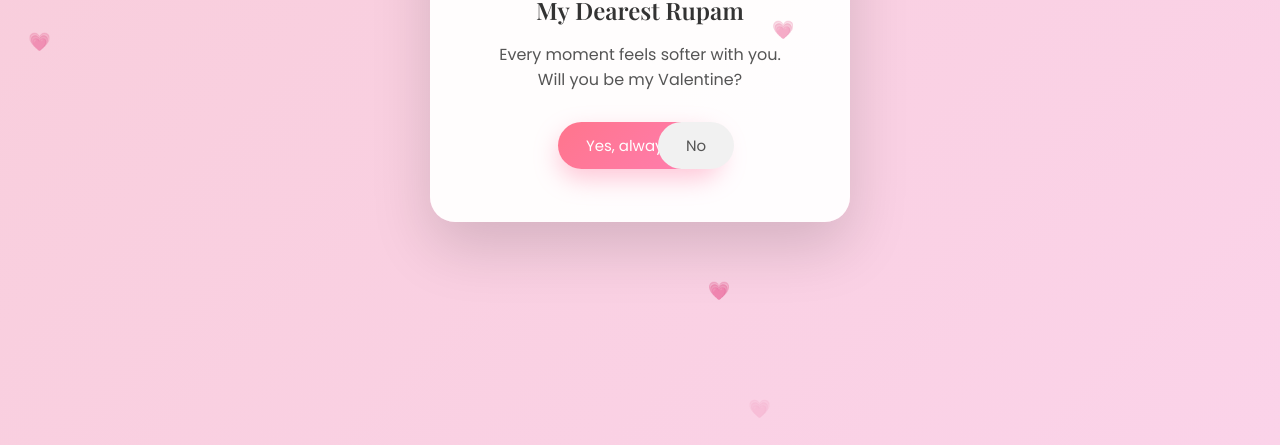
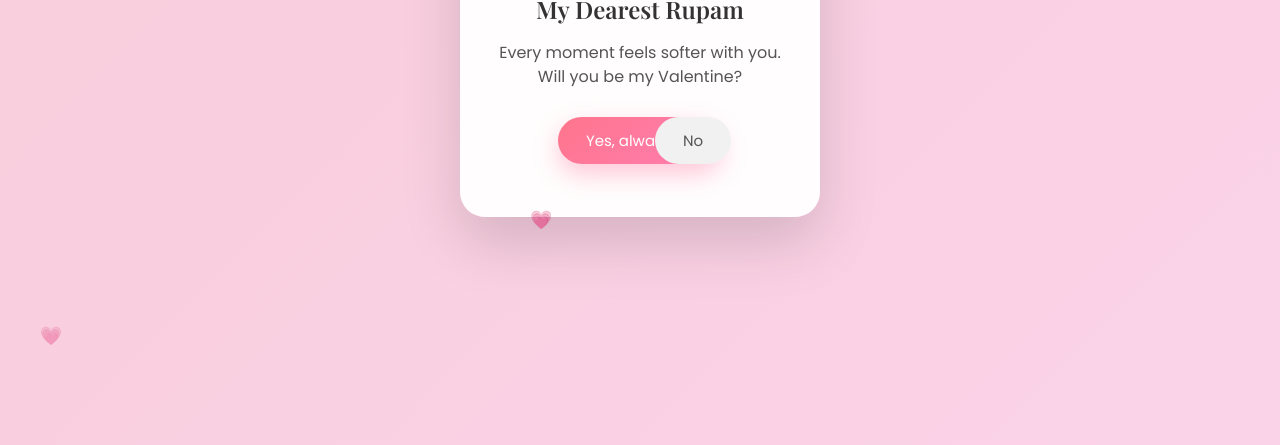
Before and after one commit to imjoy232-cell/New, a plain HTML site: page Indextest.html in a window 1280 px wide. Shown: the part 355-800 px from the top of the page. Drawn offline with nearby package versions, Linux system fonts and the light colour scheme.

Commit message:
Refactor Indextest.html for improved layout and interactivity
Updated HTML structure, styles, and JavaScript functionality for the Valentine's Day card.

```diff
--- a/Indextest.html
+++ b/Indextest.html
@@ -2,52 +2,70 @@
 <html lang="en">
 <head>
   <meta charset="UTF-8" />
+  <meta name="viewport" content="width=device-width, initial-scale=1.0" />
   <title>Be My Valentine 💖</title>
-  <meta name="viewport" content="width=device-width, initial-scale=1.0" />
+
+  <!-- Fonts -->
+  <link
+    href="https://fonts.googleapis.com/css2?family=Playfair+Display:wght@500;600&family=Poppins:wght@300;400&display=swap"
+    rel="stylesheet"
+  />
 
   <style>
-    @import url('https://fonts.googleapis.com/css2?family=Playfair+Display:wght@500;600&family=Poppins:wght@300;400&display=swap');
+    :root {
+      --pink-1: #f8cdda;
+      --pink-2: #fbd3e9;
+      --accent-1: #ff758c;
+      --accent-2: #ff7eb3;
+      --text-dark: #333;
+      --text-light: #555;
+    }
+
+    * {
+      box-sizing: border-box;
+    }
 
     body {
       margin: 0;
-      height: 100vh;
+      min-height: 100vh;
       display: flex;
       justify-content: center;
       align-items: center;
-      background: linear-gradient(135deg, #f8cdda, #fbd3e9);
-      font-family: 'Poppins', sans-serif;
+      background: linear-gradient(135deg, var(--pink-1), var(--pink-2));
+      font-family: "Poppins", sans-serif;
       overflow: hidden;
     }
 
     .card {
-      background: rgba(255,255,255,0.95);
+      background: rgba(255, 255, 255, 0.95);
       padding: 40px 30px;
       border-radius: 25px;
       text-align: center;
       width: 90%;
       max-width: 360px;
-      box-shadow: 0 25px 60px rgba(0,0,0,0.15);
-      animation: fadeIn 1.8s ease;
+      box-shadow: 0 25px 60px rgba(0, 0, 0, 0.15);
+      animation: fadeIn 1.4s ease;
       position: relative;
     }
 
+    .heart {
+      font-size: 46px;
+      margin-bottom: 10px;
+      animation: heartbeat 2s infinite;
+    }
+
     h1 {
-      font-family: 'Playfair Display', serif;
+      font-family: "Playfair Display", serif;
       font-size: 24px;
-      margin-bottom: 10px;
-      color: #333;
+      margin: 10px 0;
+      color: var(--text-dark);
     }
 
     p {
       font-size: 16px;
-      color: #555;
-      margin-bottom: 30px;
-    }
-
-    .heart {
-      font-size: 46px;
-      animation: heartbeat 2s infinite;
-      margin-bottom: 15px;
+      color: var(--text-light);
+      margin-bottom: 28px;
+      line-height: 1.5;
     }
 
     .buttons {
@@ -61,14 +79,14 @@
       border: none;
       font-size: 15px;
       cursor: pointer;
-      transition: all 0.4s ease;
-      font-family: 'Poppins', sans-serif;
+      font-family: "Poppins", sans-serif;
+      transition: transform 0.3s ease, box-shadow 0.3s ease;
     }
 
     #yesBtn {
-      background: linear-gradient(135deg, #ff758c, #ff7eb3);
-      color: white;
-      box-shadow: 0 10px 25px rgba(255,120,160,0.4);
+      background: linear-gradient(135deg, var(--accent-1), var(--accent-2));
+      color: #fff;
+      box-shadow: 0 10px 25px rgba(255, 120, 160, 0.4);
     }
 
     #yesBtn:hover {
@@ -83,11 +101,12 @@
     }
 
     .floating-heart {
-      position: absolute;
+      position: fixed;
       bottom: -20px;
       font-size: 18px;
-      animation: floatUp 6s linear infinite;
       opacity: 0.6;
+      animation: floatUp linear forwards;
+      pointer-events: none;
     }
 
     @keyframes heartbeat {
@@ -101,63 +120,87 @@
     }
 
     @keyframes floatUp {
-      0% { transform: translateY(0); opacity: 0; }
+      from { transform: translateY(0); opacity: 0; }
       20% { opacity: 0.6; }
-      100% { transform: translateY(-120vh); opacity: 0; }
+      to { transform: translateY(-120vh); opacity: 0; }
     }
   </style>
 </head>
+
 <body>
 
-  <audio autoplay loop>
-    <source src="https://www.bensound.com/bensound-music/bensound-love.mp3" type="audio/mpeg">
+  <!-- Music -->
+  <audio id="bgMusic" loop>
+    <source
+      src="https://www.bensound.com/bensound-music/bensound-love.mp3"
+      type="audio/mpeg"
+    />
   </audio>
 
-  <div class="card" id="card">
+  <main class="card" id="card">
     <div class="heart">💗</div>
     <h1>My Dearest <span id="name">Rupam</span></h1>
-    <p>Every moment feels softer with you.<br>Will you be my Valentine?</p>
+    <p>
+      Every moment feels softer with you.<br />
+      Will you be my Valentine?
+    </p>
 
     <div class="buttons">
       <button id="yesBtn">Yes, always 💕</button>
       <button id="noBtn">No</button>
     </div>
-  </div>
+  </main>
 
   <script>
+    document.addEventListener("DOMContentLoaded", () => {
       const noBtn = document.getElementById("noBtn");
       const yesBtn = document.getElementById("yesBtn");
       const card = document.getElementById("card");
+      const music = document.getElementById("bgMusic");
 
+      // Mobile-safe music start
+      document.body.addEventListener(
+        "click",
+        () => {
+          music.play().catch(() => {});
+        },
+        { once: true }
+      );
+
+      // No button escape
       noBtn.addEventListener("mouseenter", () => {
         const x = Math.random() * 120 - 60;
         const y = Math.random() * 40 - 20;
         noBtn.style.transform = `translate(${x}px, ${y}px)`;
       });
 
+      // Yes button success
       yesBtn.addEventListener("click", () => {
         card.innerHTML = `
           <div class="heart">💖</div>
           <h1>You chose love</h1>
-        <p>And I promise to choose you,<br>every single day.</p>
+          <p>
+            And I promise to choose you,<br />
+            every single day.
+          </p>
         `;
-      createHearts(30);
+        spawnHearts(30);
       });
 
-    function createHearts(count) {
+      function spawnHearts(count) {
         for (let i = 0; i < count; i++) {
           const heart = document.createElement("div");
           heart.className = "floating-heart";
-        heart.innerText = "💗";
+          heart.textContent = "💗";
           heart.style.left = Math.random() * 100 + "vw";
           heart.style.animationDuration = 4 + Math.random() * 3 + "s";
           document.body.appendChild(heart);
-
           setTimeout(() => heart.remove(), 7000);
         }
       }
 
-    setInterval(() => createHearts(1), 800);
+      setInterval(() => spawnHearts(1), 900);
+    });
   </script>
 
 </body>
```
Lines whose indentation alone changed are shown as unchanged.
